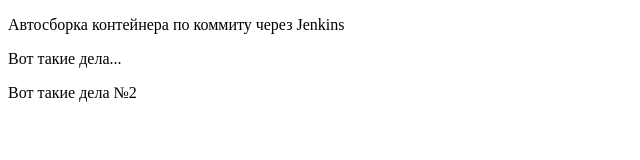
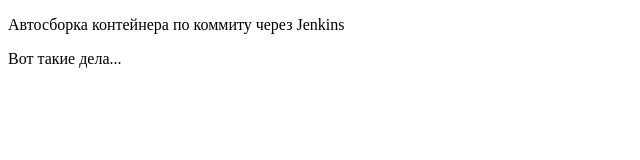
Before and after one commit to anton-mrk/euroopt, a plain HTML site: page docker/app/index.html in a window 1280 px wide. Shown: the whole page, without its empty margins (0-640 px from the left). Drawn offline with Linux system fonts and the light colour scheme.

Commit message:
Update index.html

```diff
--- a/docker/app/index.html
+++ b/docker/app/index.html
@@ -7,6 +7,5 @@
 <body>
    <p>Автосборка контейнера по коммиту через Jenkins</p>
    <p>Вот такие дела...</p>
-   <p>Вот такие дела №2</p>
 </body>
 </html>
```
